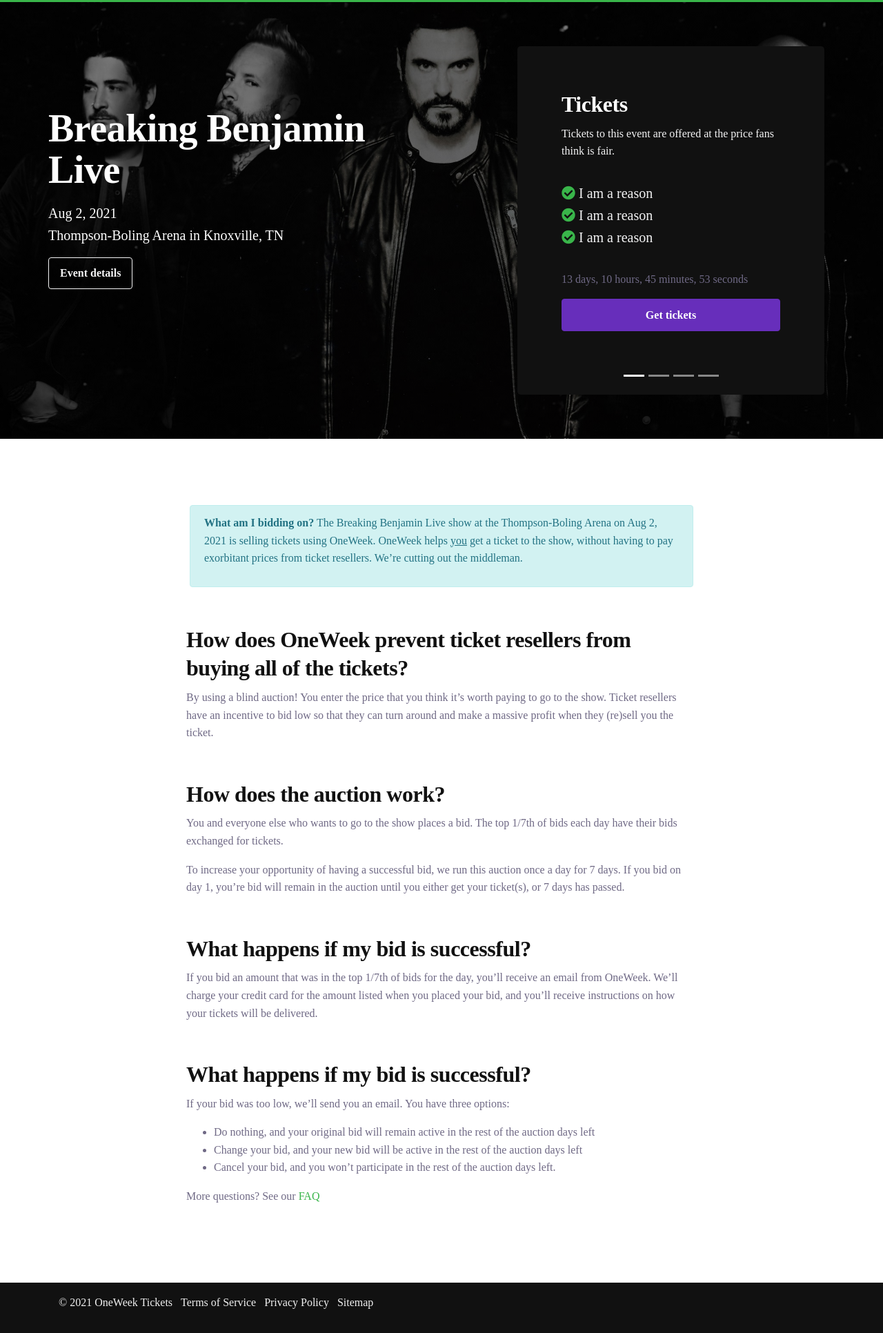
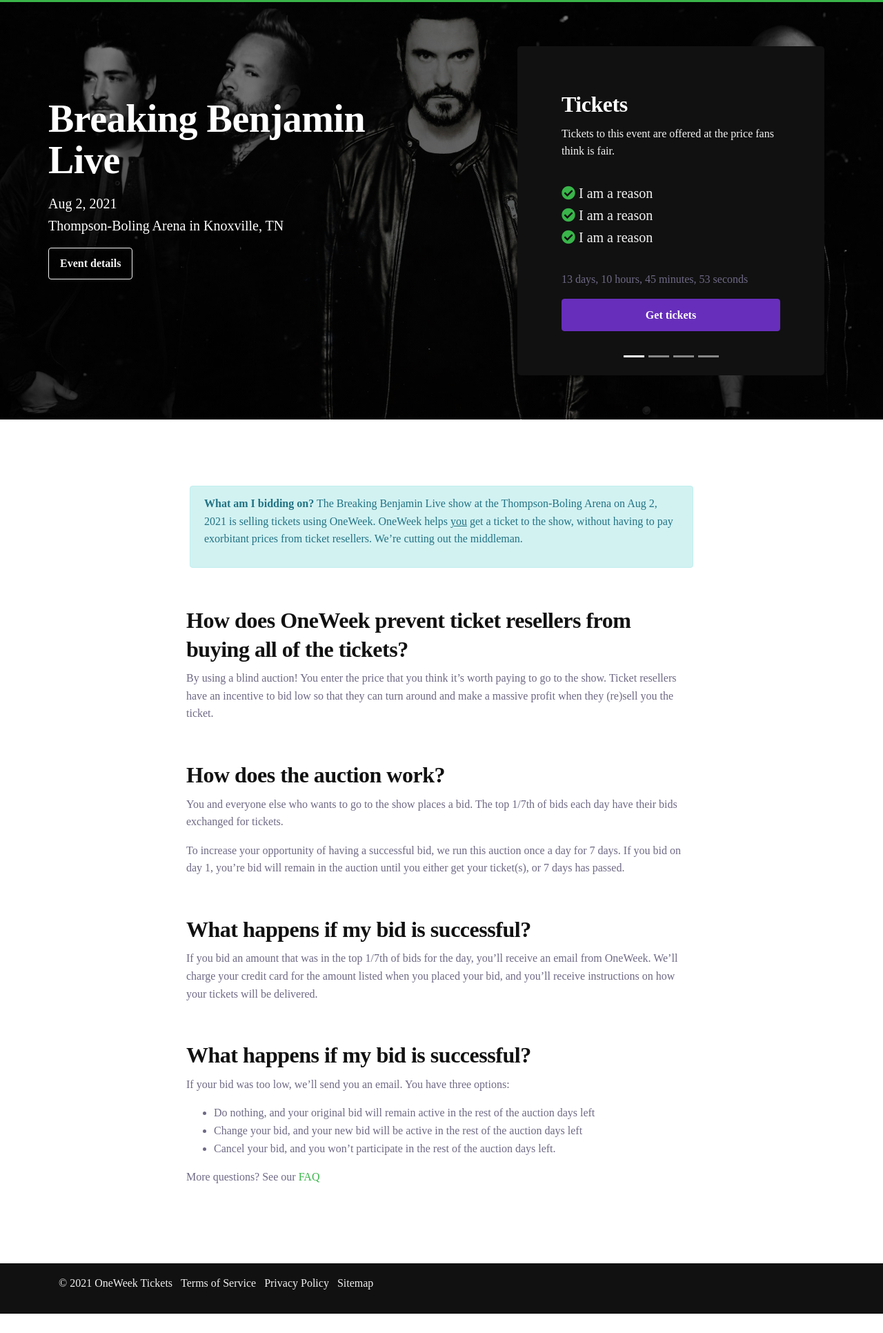
Before and after one commit to laughing-waffles/oneweektickets-app, a Jekyll site: the page built from _events/breaking-benjamin-149552859629.md, in a window 1280 px wide. Shown: the whole page at 69% size. Built offline with Jekyll 4.4.1, drawn with Linux system fonts in a browser that asks for light colours; nearby versions of some CDN libraries; some web fonts are replaced; after the commit the page ends 1904 px from its top, so only the background shows below that.

Commit message:
switch to vh for relative height

```diff
--- a/_layouts/event-details.html
+++ b/_layouts/event-details.html
@@ -25,7 +25,7 @@
 
       <div class="offset-lg-1 col-xl-5 col-lg-5 col-md-5 col-12 d-block ml-auto">
 
-        <div id="carouselExampleIndicators" class="carousel slide bg-dark p-3 p-md-4 p-lg-8 rounded-lg" data-ride="carousel" data-interval=""  style="min-height:505px">
+        <div id="carouselExampleIndicators" class="carousel slide bg-dark p-3 p-md-4 p-lg-8 rounded-lg" data-ride="carousel" data-interval=""  style="min-height:25.5vh">
           <style>
             /* Chrome, Safari, Edge, Opera */
             input::-webkit-outer-spin-button,
```
